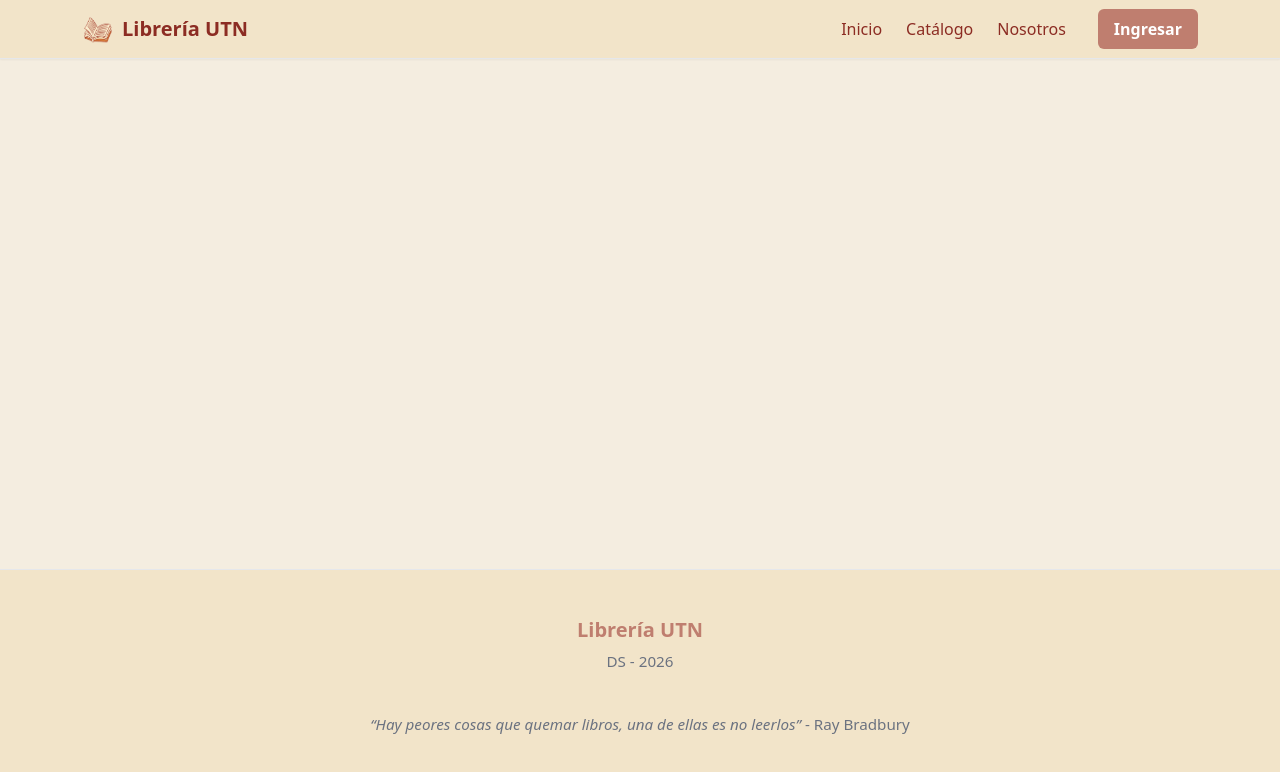
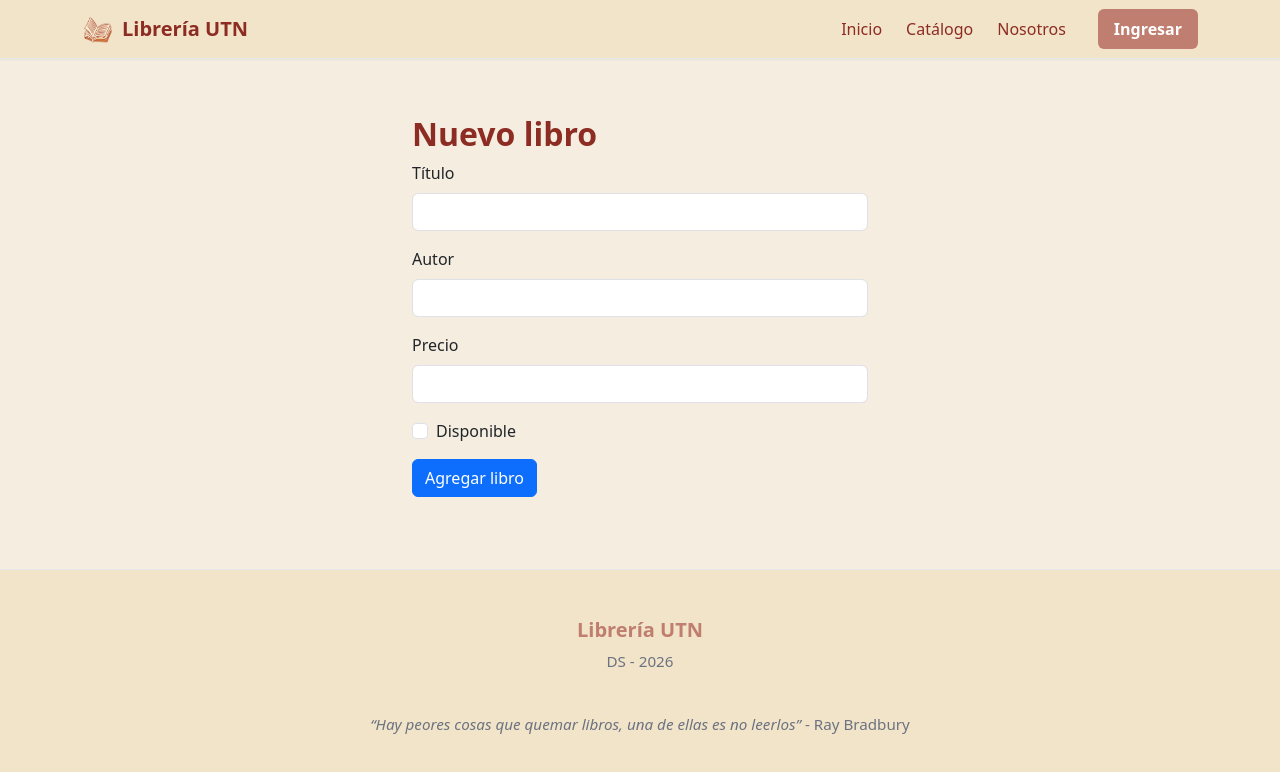
Before and after one commit to martinagarcia05/DS26-Libreria, a React (Vite) app in the folder frontend/: page /libros/nuevo in a window 1280 px wide. Shown: the top 772 px of the page. Built offline with nearby package versions, Linux system fonts and the light colour scheme.

Commit message:
alta libro

```diff
--- a/frontend/package.json
+++ b/frontend/package.json
@@ -10,11 +10,14 @@
     "preview": "vite preview"
   },
   "dependencies": {
+    "@hookform/resolvers": "^5.4.0",
     "bootstrap": "^5.3.8",
     "react": "^19.2.4",
     "react-bootstrap": "^2.10.10",
     "react-dom": "^19.2.4",
-    "react-router-dom": "^7.16.0"
+    "react-hook-form": "^7.77.0",
+    "react-router-dom": "^7.16.0",
+    "zod": "^4.4.3"
   },
   "devDependencies": {
     "@eslint/js": "^9.39.4",
--- a/frontend/src/App.tsx
+++ b/frontend/src/App.tsx
@@ -2,15 +2,58 @@ import Layout from './components/Layout/Layout';
 import Home from './pages/Home';
 import Libros from './pages/LibrosCatalogo';
 import { Routes, Route } from 'react-router-dom';
-// import { ContactPage } from './pages/ContactPage'; <-- agregar
+import type { LibroCardProps } from './types/libroCardProps';
+import { useState } from 'react';
+import LibroNuevo from './pages/LibroNuevo';
+import imgPrincipito from './assets/principito.jpg';
+import imgFarenheit from './assets/farenheit.jpg';
+import imgPatrones from './assets/patronesDeDisenio.png';
+
+const librosIniciales: LibroCardProps[] = [
+  {
+    id: 1,
+    titulo: 'El principito',
+    autor: 'Antoine de Saint-Exupéry',
+    precio: 4500,
+    imagen: imgPrincipito,
+    disponible: true
+  },
+  {
+    id: 2,
+    titulo: 'Patrones de diseño',
+    autor: 'Alexander Shvets',
+    precio: 8500,
+    imagen: imgPatrones,
+    disponible: true
+  },
+  {
+    id: 3,
+    titulo: 'Farenheit 451',
+    autor: 'Ray Bradbury',
+    precio: 5200,
+    imagen: imgFarenheit,
+    disponible: false
+  },
+  {
+    id: 4,
+    titulo: 'React para Principiantes',
+    autor: 'John Doe',
+    precio: 3600,
+    imagen: 'https://images.unsplash.com/photo-1633356122544-f134324a6cee?auto=format&fit=crop&q=80&w=400',
+    disponible: true
+  }
+];
 
 function App() {
+  const [libros, setLibros] = useState<LibroCardProps[]>(librosIniciales);
+  console.log("INICIAL:", librosIniciales);
+  const agregarLibro = (nuevo: LibroCardProps) => setLibros([...libros, nuevo]);
   return (
     <Layout>
       <Routes>
         <Route path="/"            element={<Home />} />
-        <Route path="/catalogo"    element={<Libros />} />
-        {/* <Route path="/contacto"    element={<ContactPage />} /> */}
+        <Route path="/catalogo" element={<Libros libros={librosIniciales} />} />
+        <Route path="/libros/nuevo" element={<LibroNuevo onAgregar={agregarLibro} />} />
       </Routes>
     </Layout>
 
--- a/frontend/src/pages/Home.tsx
+++ b/frontend/src/pages/Home.tsx
@@ -1,4 +1,3 @@
-import Libros from './LibrosCatalogo';
 import '../assets/styles/Home.css';
 
 function Home() {
@@ -11,7 +10,7 @@ function Home() {
         </div>
       </section>
 
-      <Libros />
+
     </div>
   );
 }
--- /dev/null
+++ b/frontend/src/pages/LibroNuevo.tsx
@@ -0,0 +1,97 @@
+import { useNavigate } from 'react-router-dom';
+import { Form, Button } from 'react-bootstrap';
+import { useForm } from 'react-hook-form';
+import { zodResolver } from '@hookform/resolvers/zod';
+import { z } from 'zod';
+import type { LibroCardProps } from '../types/libroCardProps';
+
+
+// 1. Schema de Zod
+export const libroSchema = z.object({
+  titulo: z.string().trim().min(1, 'El título es obligatorio'),
+  autor: z.string().trim().min(1, 'El autor es obligatorio'),
+  precio: z.number().positive('El precio debe ser mayor a 0'),
+  disponible: z.boolean()
+});
+
+// Tipo inferido automáticamente del schema
+export type LibroValidado = z.infer<typeof libroSchema>;
+
+const IMG_PLACEHOLDER = 'https://placehold.co/300x400?text=Libro';
+
+interface Props {
+  onAgregar: (libro: LibroCardProps) => void;
+}
+
+function LibroNuevo({ onAgregar }: Props) {
+  const navigate = useNavigate();
+
+  // 2. Configuración de React Hook Form
+  const { register, handleSubmit, formState: { errors } } = useForm<LibroValidado>({
+    resolver: zodResolver(libroSchema)
+  });
+
+  // 3. Manejador del submit (solo se ejecuta si la validación es exitosa)
+  const onSubmit = (data: LibroValidado) => {
+    onAgregar({
+      id: Date.now(),
+      titulo: data.titulo,
+      autor: data.autor,
+      precio: data.precio,
+      imagen: IMG_PLACEHOLDER,
+      disponible: data.disponible,
+    });
+
+    navigate('/catalogo');
+  };
+
+  return (
+    <Form onSubmit={handleSubmit(onSubmit)} className="container py-4" style={{ maxWidth: 480 }}>
+      <h2>Nuevo libro</h2>
+
+      <Form.Group className="mb-3">
+        <Form.Label>Título</Form.Label>
+        <Form.Control
+          {...register('titulo')}
+          isInvalid={!!errors.titulo}
+        />
+        <Form.Control.Feedback type="invalid">
+          {errors.titulo?.message}
+        </Form.Control.Feedback>
+      </Form.Group>
+
+      <Form.Group className="mb-3">
+        <Form.Label>Autor</Form.Label>
+        <Form.Control
+          {...register('autor')}
+          isInvalid={!!errors.autor}
+        />
+        <Form.Control.Feedback type="invalid">
+          {errors.autor?.message}
+        </Form.Control.Feedback>
+      </Form.Group>
+
+      <Form.Group className="mb-3">
+        <Form.Label>Precio</Form.Label>
+        <Form.Control
+          type="number"
+          {...register('precio')}
+          isInvalid={!!errors.precio}
+        />
+        <Form.Control.Feedback type="invalid">
+          {errors.precio?.message}
+        </Form.Control.Feedback>
+      </Form.Group>
+
+      <Form.Check
+        className="mb-3"
+        label="Disponible"
+        {...register('disponible')}
+      />
+
+      <Button type="submit">Agregar libro</Button>
+    </Form>
+  );
+}
+
+export default LibroNuevo;
--- a/frontend/src/pages/LibrosCatalogo.tsx
+++ b/frontend/src/pages/LibrosCatalogo.tsx
@@ -1,47 +1,17 @@
 import LibroCard from '../components/LibroCard';
-import type LibroCardProps from '../types/libroCardProps';
+import type { LibroCardProps } from '../types/libroCardProps';
 import '../assets/styles/LibrosDestacados.css';
-import imgPrincipito from '../assets/principito.jpg';
-import imgFarenheit from '../assets/farenheit.jpg';
-import imgPatrones from '../assets/patronesDeDisenio.png';
 
+ interface LibrosProps {
+   libros: LibroCardProps[];
+ }
 
-const libros: LibroCardProps[] = [
-  {
-    id: 1,
-    titulo: 'El principito',
-    autor: 'Antoine de Saint-Exupéry',
-    precio: 4500,
-    imagen: imgPrincipito,
-    disponible: true
-  },
-  {
-    id: 2,
-    titulo: 'Patrones de diseño',
-    autor: 'Alexander Shvets',
-    precio: 8500,
-    imagen: imgPatrones,
-    disponible: true
-  },
-  {
-    id: 3,
-    titulo: 'Farenheit 451',
-    autor: 'Ray Bradbury',
-    precio: 5200,
-    imagen: imgFarenheit,
-    disponible: false
-  },
-  {
-    id: 4,
-    titulo: 'React para Principiantes',
-    autor: 'John Doe',
-    precio: 3600,
-    imagen: 'https://images.unsplash.com/photo-1633356122544-f134324a6cee?auto=format&fit=crop&q=80&w=400',
-    disponible: true
+function Libros({ libros = [] }: LibrosProps) {
+console.log('catalogo', libros);
+  if (libros.length === 0) {
+    return <p>No hay libros para mostrar.</p>;
   }
-];
 
-function Libros() {
   return (
     <section className="libros">
       <div className="container">
--- a/frontend/src/types/libroCardProps.ts
+++ b/frontend/src/types/libroCardProps.ts
@@ -1,4 +1,4 @@
-export default interface LibroCardProps {
+export interface LibroCardProps {
   id: number;
   titulo: string;
   autor: string;
```
Also changed, not shown: 1 other file (tests, documents, lock files or other folders).
